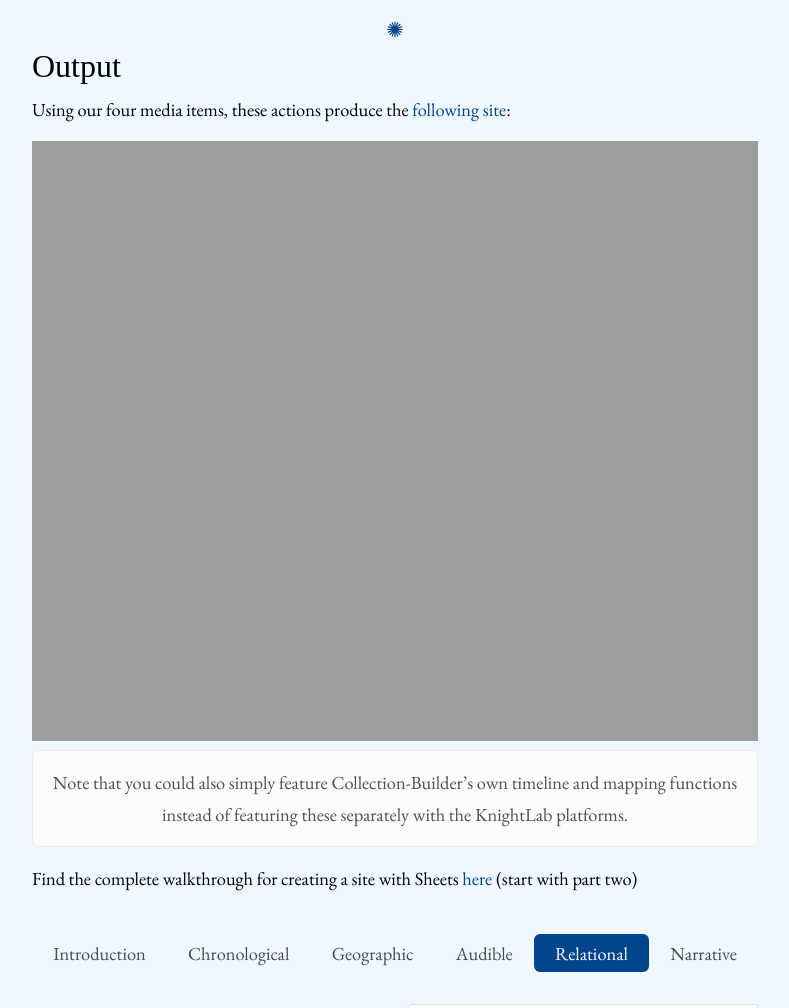
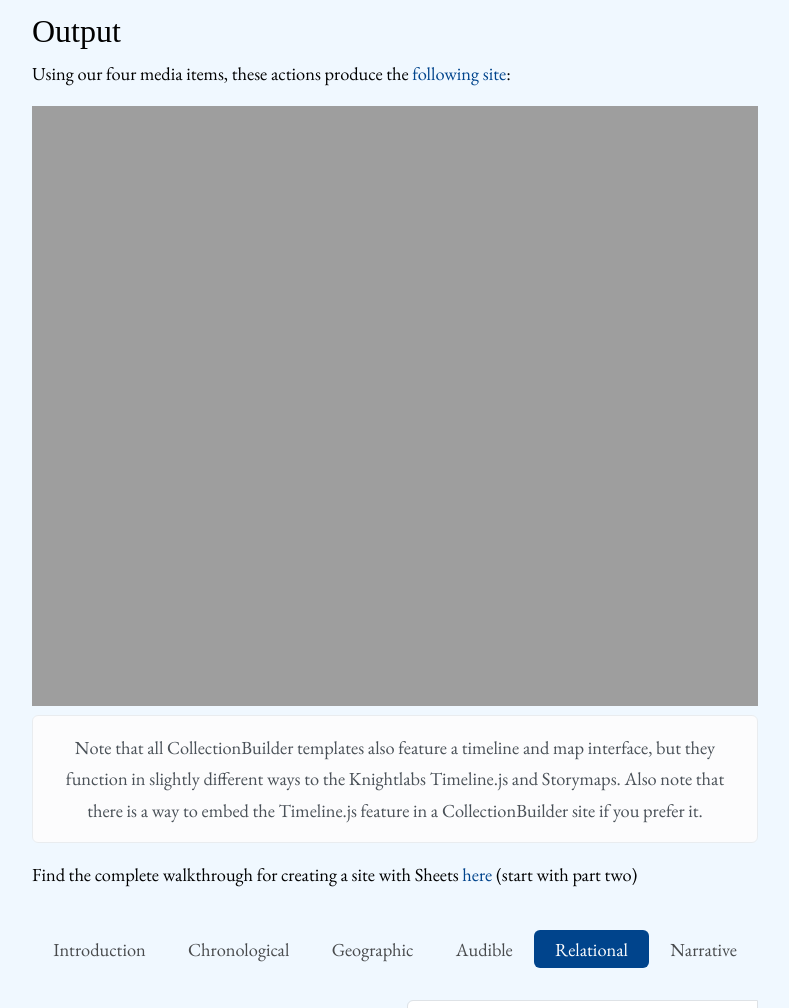
Before and after one commit to aweymo-ui/five_ways, a Jekyll site: the page built from content/5_relational.md, in a window 1280 px wide and 1400 px high, scrolled down 1832 px, cut to the strip 244-1252 px from the top of the window. Shown: the whole strip, without its empty margins (245-1034 px from the left). Built offline with Jekyll 4.4.1, drawn with Linux system fonts in a browser that asks for light colours; some web fonts are replaced.

Commit message:
slide symbol update

```diff
--- a/content/5_relational.md
+++ b/content/5_relational.md
@@ -5,10 +5,6 @@
 ---
 
 **In both this section and the next one** we will be working with different iterations of a platform called [CollectionBuilder](https://collectionbuilder.github.io/) that was created here by the [Center for Digital Inquiry and Learning](https://cdil.lib.uidaho.edu/) at the U of I library. Going from most lightweight to more technically advanced, there is **CollectionBuilder Sheets**, **CollectionBuilder-GH** (which stands for GitHub) and **CollectionBuilder CSV**, like the file type. To view our items relationally, letting the reader compare and contrast the differences between items and their varying metadata, we are going to build a simple database using Sheets.
-
-<div class="symbol-container">
-    <p class="symbol">&#10042;</p>
-</div>
 
 - First, you will need to create an account with **GitHub**, a cloud-based platform that allows developers to store, share and collaborate on code (but don’t worry, this doesn’t require doing any coding).
 
@@ -44,13 +40,13 @@
 
 - Then change the style formatting of the site in the **theme.yml** file, add a banner image and customize navigation as I have here
 
+<div class="symbol-container">
+    <p class="symbol">&#10042;</p>
+</div>
+
 - **Finally**, go to the repository settings in Git, deploy from the main branch and your site should be live. Moving forward, with every new commit that you make, the site will rebuild itself to incorporate those changes.
 
 {% include gallery-figure.html img="settings-pages-sheets.gif" width="100%" alt="Gif of the action to access the Settings and Pages sections of your repository from the GitHub browser" caption="How to access the Settings and Pages sections of your repository from the GitHub browser" %}
-
-<div class="symbol-container">
-    <p class="symbol">&#10042;</p>
-</div>
 
 ## Output
 
@@ -59,6 +55,6 @@
 <iframe src="https://aweymo-ui.github.io/hist320_sheets_approach/" width="100%" height="600px"></iframe>
 
 
-{% include feature/alert.html text="Note that you could also simply feature Collection-Builder’s own timeline and mapping functions instead of featuring these separately with the KnightLab platforms. " color="light" align="center" %}
+{% include feature/alert.html text="Note that all CollectionBuilder templates also feature a timeline and map interface, but they function in slightly different ways to the Knightlabs Timeline.js and Storymaps. Also note that there is a way to embed the Timeline.js feature in a CollectionBuilder site if you prefer it." color="light" align="center" %}
 
 Find the complete walkthrough for creating a site with Sheets [here](https://collectionbuilder.github.io/cb-docs/docs/walkthroughs/sheets-walkthrough/#sheets-walkthrough-part-2) (start with part two)
```
Also changed, not shown: content/2_chron.md (+7 -5 lines), content/3_geo.md (+7 -1 lines), content/4_audible.md (+4 -8 lines), content/6_narrative.md (+7 -1 lines).
